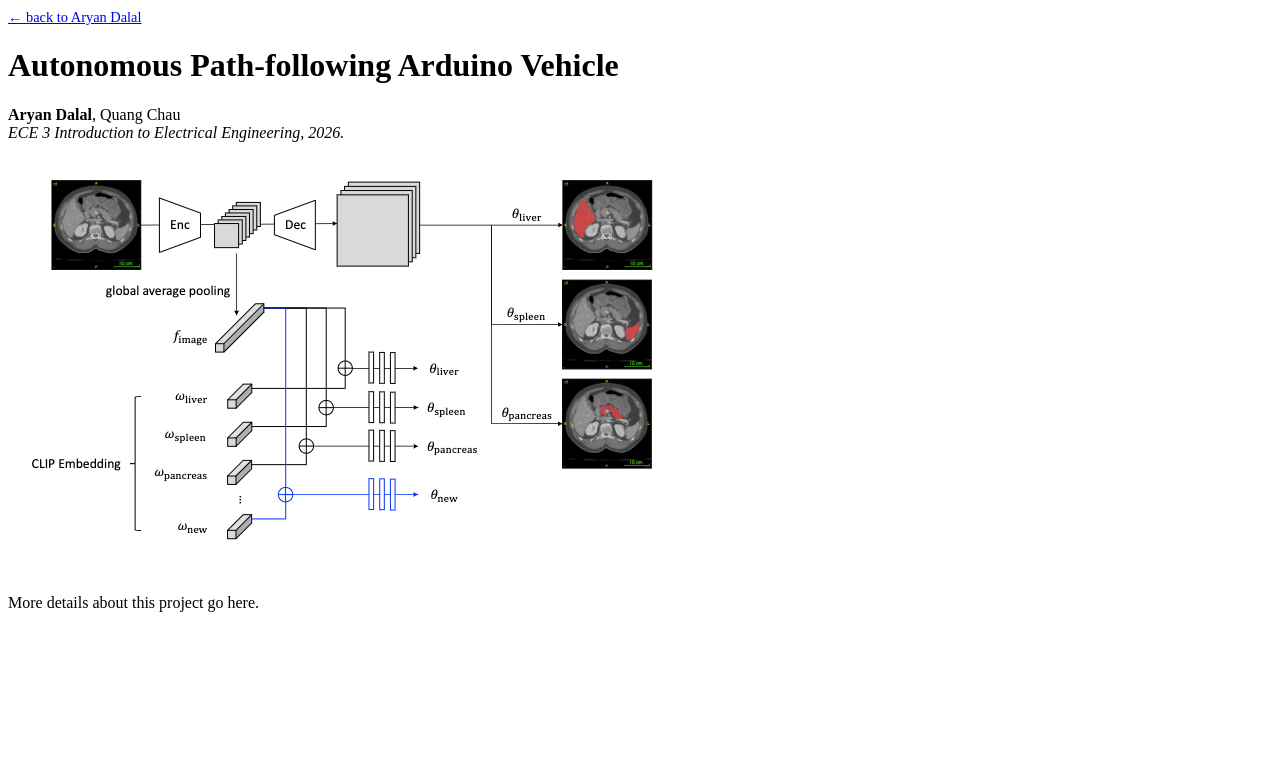
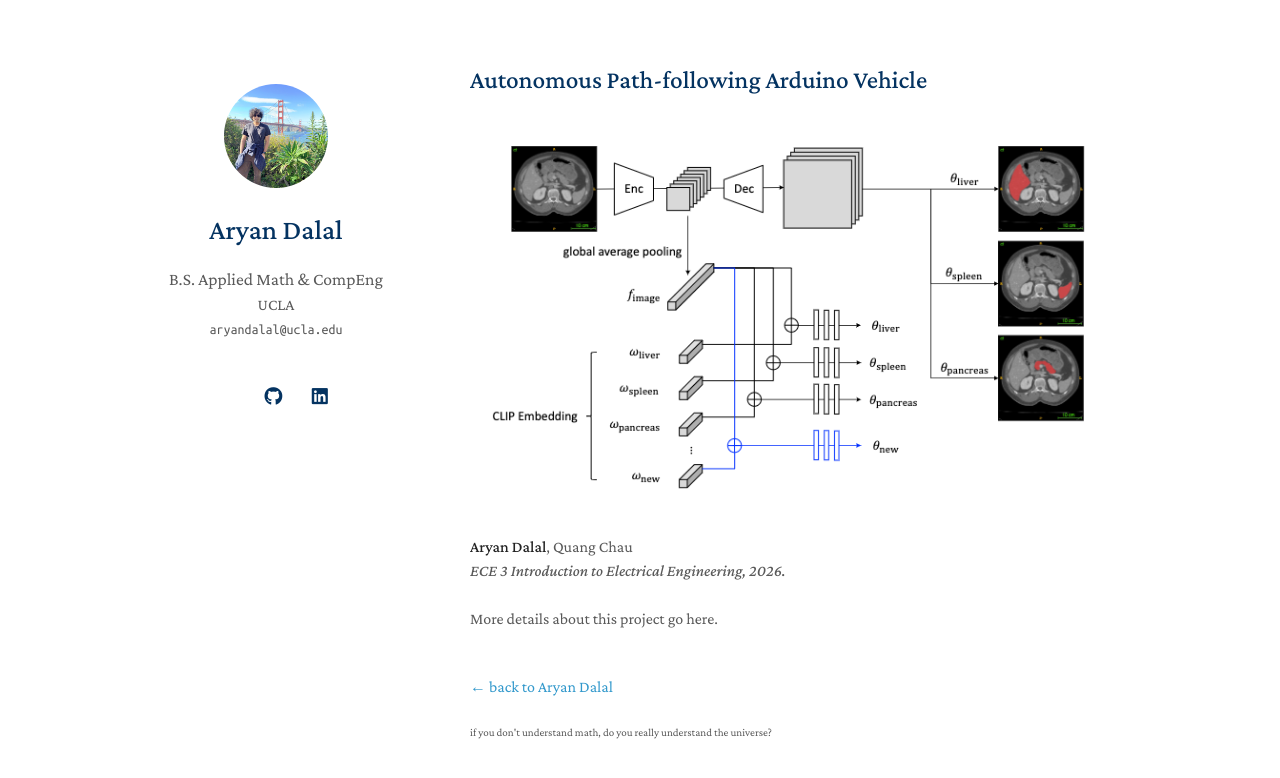
Before and after one commit to DalalAryan/dalalaryan.github.io, a Jekyll site: the page built from _projects/autonomous-path-following-arduino-vehicle.md, in a window 1280 px wide. Shown: the top 778 px of the page. Built offline with Jekyll 4.4.1, drawn with Linux system fonts in a browser that asks for light colours; some web fonts are replaced; a style sheet for code colours, icons or effects is not loaded.

Commit message:
Make project pages share the homepage's design language
Extract the sidebar header into _includes/header.html so the homepage
and project pages render an identical header, font, and color scheme.
Switch asset paths (CSS/JS/avatar/favicon/cv) to root-relative so they
resolve correctly from nested /projects/<slug>/ URLs, not just from
the site root.

Co-Authored-By: Claude Sonnet 5 <noreply@anthropic.com>

```diff
--- a/_config.yml
+++ b/_config.yml
@@ -13,16 +13,16 @@ canonical: https://dalalaryan.github.io/
 # Links
 # If you don't need one of them, you may delete the corresponding line.
 # google_scholar: https://scholar.google.com/
-cv_link: assets/files/curriculum_vitae.pdf
+cv_link: /assets/files/curriculum_vitae.pdf
 github_link: https://github.com/DalalAryan
 linkedin: https://www.linkedin.com/in/dalalaryan
 # twitter: https://twitter.com/
 
 # Images (e.g., your profile picture and your website's favicon)
 # "favicon" and "favicon_dark" are used for the light and dark modes, respectively.
-avatar: ./assets/img/avatar.png
-favicon: ./assets/img/favicon.png
-favicon_dark: ./assets/img/favicon-dark.png
+avatar: /assets/img/avatar.png
+favicon: /assets/img/favicon.png
+favicon_dark: /assets/img/favicon-dark.png
 
 # Footnote
 # You may use the option to disable the footnote, "Powered by Jekyll and Minimal Light theme."
--- /dev/null
+++ b/_includes/header.html
@@ -0,0 +1,56 @@
+<header>
+
+  {% if site.avatar %}
+  <a class="image avatar"><img src="{{ site.avatar }}" alt="avatar" /></a>
+  {% endif %}
+
+  <h1>{{ site.title }}</h1>
+
+  {% if site.position %}
+  <position style="font-size:1.10rem;">{{ site.position }}</position>
+  <br>
+  {% endif %}
+  {% if site.affiliation %}
+  <a href="{{ site.affiliation_link }}" rel="noopener"><autocolor>{{ site.affiliation }}</autocolor></a>
+  <br>
+  {% endif %}
+  {% if site.email %}
+  <email>{{ site.email }}</email>
+  {% endif %}
+
+  <br>
+  <br>
+  <div class="social-icons">
+  {% if site.google_scholar %}
+  <a style="margin: 0 5px 0 0" href="{{ site.google_scholar }}">
+    <i class="ai ai-google-scholar" style="font-size:1.2rem"></i>
+  </a>
+  {% endif %}
+
+  {% if site.cv_link %}
+  <a style="margin: 0 5px 0 0" href="{{ site.cv_link }}">
+    <i class="ai ai-cv" style="font-size:1.3rem;"></i>
+  </a>
+  {% endif %}
+
+  {% if site.github_link %}
+  <a style="margin: 0 5px 0 0" href="{{ site.github_link }}">
+    <i class="fab fa-github"></i>
+  </a>
+  {% endif %}
+
+  {% if site.linkedin %}
+  <a style="margin: 0 5px 0 0" href="{{ site.linkedin }}">
+    <i class="fab fa-linkedin"></i>
+  </a>
+  {% endif %}
+
+  {% if site.twitter %}
+  <a style="margin: 0 0 0 0" href="{{ site.twitter }}">
+    <i class="fab fa-x-twitter"></i>
+  </a>
+  {% endif %}
+  </div>
+  <br>
+
+</header>
--- a/_layouts/project.html
+++ b/_layouts/project.html
@@ -7,51 +7,54 @@
     <meta http-equiv="X-UA-Compatible" content="IE=edge">
     <meta name="viewport" content="width=device-width, initial-scale=1">
     <meta name="description" content="{{ page.title }}">
+    {% if site.keywords %}
+    <meta name="keywords" content="{{ site.keywords }}">
+    {% endif %}
 
     <link rel="icon" media="(prefers-color-scheme:dark)" href="{{ site.favicon_dark }}" type="image/png" />
     <link rel="icon" media="(prefers-color-scheme:light)" href="{{ site.favicon }}" type="image/png" />
-    <script src="./assets/js/favicon-switcher.js" type="application/javascript"></script>
+    <script src="/assets/js/favicon-switcher.js" type="application/javascript"></script>
 
     <link rel=stylesheet href=https://cdnjs.cloudflare.com/ajax/libs/academicons/1.8.6/css/academicons.min.css integrity="sha256-uFVgMKfistnJAfoCUQigIl+JfUaP47GrRKjf6CTPVmw=" crossorigin=anonymous>
     <link rel="stylesheet" href="https://cdnjs.cloudflare.com/ajax/libs/font-awesome/6.4.2/css/all.min.css" integrity="sha512-z3gLpd7yknf1YoNbCzqRKc4qyor8gaKU1qmn+CShxbuBusANI9QpRohGBreCFkKxLhei6S9CQXFEbbKuqLg0DA==" crossorigin="anonymous" referrerpolicy="no-referrer" />
 
     {% if site.font == "Sans Serif" %}
-    <link rel="stylesheet" href="./assets/css/font_sans_serif.css">
+    <link rel="stylesheet" href="/assets/css/font_sans_serif.css">
     {% else %}
-    <link rel="stylesheet" href="./assets/css/font.css">
+    <link rel="stylesheet" href="/assets/css/font.css">
     {% endif %}
     {% if site.auto_dark_mode %}
-    <link rel="stylesheet" href="./assets/css/style.css">
-    <link rel="stylesheet" href="./assets/css/publications.css">
+    <link rel="stylesheet" href="/assets/css/style.css">
+    <link rel="stylesheet" href="/assets/css/publications.css">
     {% else %}
-    <link rel="stylesheet" href="./assets/css/style-no-dark-mode.css">
-    <link rel="stylesheet" href="./assets/css/publications-no-dark-mode.css">
+    <link rel="stylesheet" href="/assets/css/style-no-dark-mode.css">
+    <link rel="stylesheet" href="/assets/css/publications-no-dark-mode.css">
     {% endif %}
 
   </head>
   <body>
     <div class="wrapper">
-      <header>
-        <a href="{{ '/' | relative_url }}" style="font-size:0.9rem;">&larr; back to {{ site.title }}</a>
-        <h1>{{ page.title }}</h1>
-        {% if page.authors %}
-        <div class="author">{{ page.authors }}</div>
-        {% endif %}
-        {% if page.conference %}
-        <div class="periodical"><em>{{ page.conference }}</em></div>
-        {% endif %}
-        <br>
-      </header>
+      {% include header.html %}
       <section>
+
+      <h2 style="margin: 2px 0px -15px;">{{ page.title }}</h2>
+      <br><br>
 
       {% if page.image %}
       <img src="{{ page.image }}" class="teaser img-fluid z-depth-1" style="max-width:100%;">
       <br><br>
       {% endif %}
 
+      {% if page.authors %}
+      <div class="author">{{ page.authors }}</div>
+      {% endif %}
+      {% if page.conference %}
+      <div class="periodical"><em>{{ page.conference }}</em></div>
+      {% endif %}
+      <br>
+
       {{ content }}
 
-      <br>
       <div class="links">
         {% if page.pdf %}
         <a href="{{ page.pdf }}" class="btn btn-sm z-depth-0" role="button" target="_blank" style="font-size:12px;">PDF</a>
@@ -67,11 +70,28 @@
         {% endif %}
       </div>
 
+      <br>
+      <p><a href="{{ '/' | relative_url }}">&larr; back to {{ site.title }}</a></p>
+
+      {% if site.enable_footnote %}
+      <p><small>if you don't understand math, do you really understand the universe?</small></p>
+      {% endif %}
+
       </section>
       <footer>
 
       </footer>
     </div>
     <script src="{{ "/assets/js/scale.fix.js" | relative_url }}"></script>
+    {% if site.google_analytics %}
+    <script>
+      (function(i,s,o,g,r,a,m){i['GoogleAnalyticsObject']=r;i[r]=i[r]||function(){
+      (i[r].q=i[r].q||[]).push(arguments)},i[r].l=1*new Date();a=s.createElement(o),
+      m=s.getElementsByTagName(o)[0];a.async=1;a.src=g;m.parentNode.insertBefore(a,m)
+      })(window,document,'script','https://www.google-analytics.com/analytics.js','ga');
+      ga('create', '{{ site.google_analytics }}', 'auto');
+      ga('send', 'pageview');
+    </script>
+    {% endif %}
   </body>
 </html>
```
Also changed, not shown: _layouts/homepage.html (+8 -63 lines).
